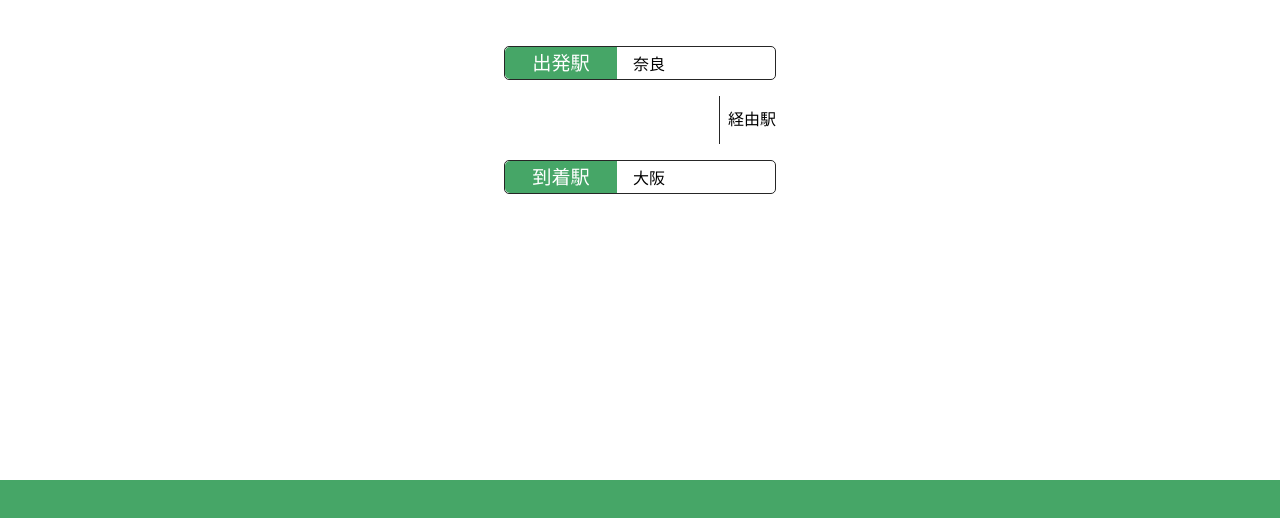
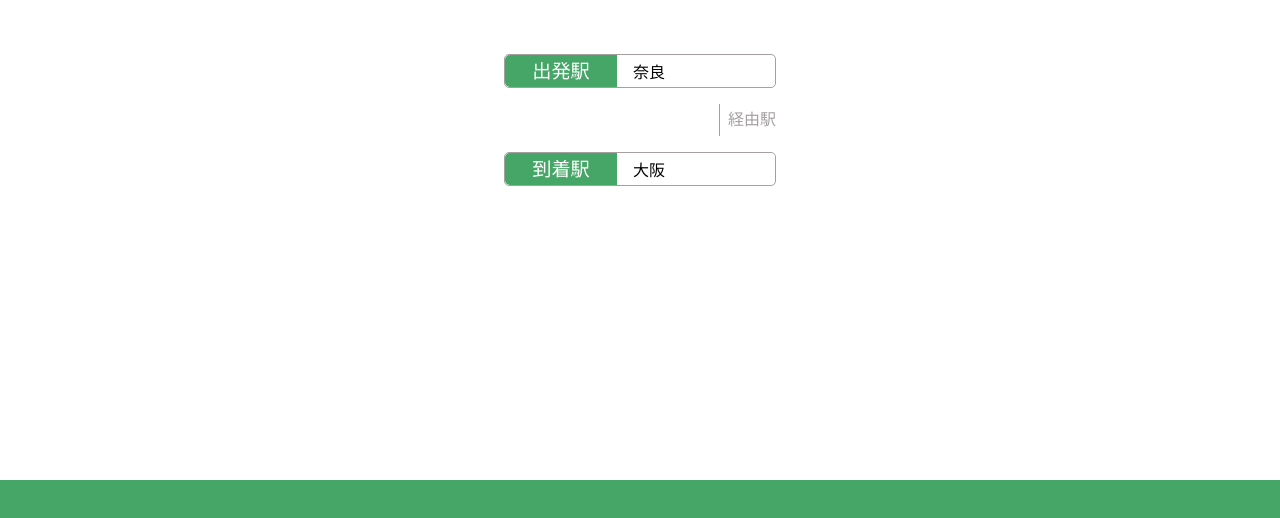
Before and after one commit to RikutoOgaki/teamapp, a Next.js app in the folder src/: page /Home in a window 1280 px wide. Shown: the top 518 px of the page. Built offline with nearby package versions, Linux system fonts and the light colour scheme.

Commit message:
Home,style調整

```diff
--- a/src/styles/Home/index.module.scss
+++ b/src/styles/Home/index.module.scss
@@ -20,7 +20,7 @@
                 display: flex;
                 align-items: center;
                 width: 17rem;
-                border: 1px solid #262626;
+                border: 1px solid #A5A0A0;
                 border-radius: 5px;
 
                 .label {
@@ -41,17 +41,18 @@
             }
 
             .span {
-                height: 3rem;
-                line-height: 3;
-                border-left: 1px solid #262626;
+                height: 2rem;
+                line-height: 2;
+                border-left: 1px solid #A5A0A0;
                 padding-left: .5rem;
+                color: #A5A0A0;
             }
 
             .end {
                 display: flex;
                 align-items: center;
                 width: 17rem;
-                border: 1px solid #262626;
+                border: 1px solid #A5A0A0;
                 border-radius: 5px;
 
                 .label {
```
